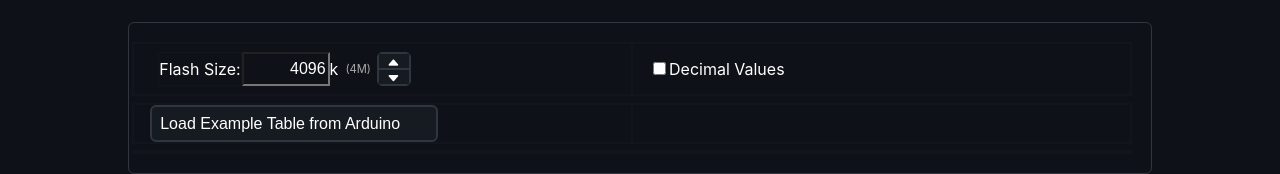
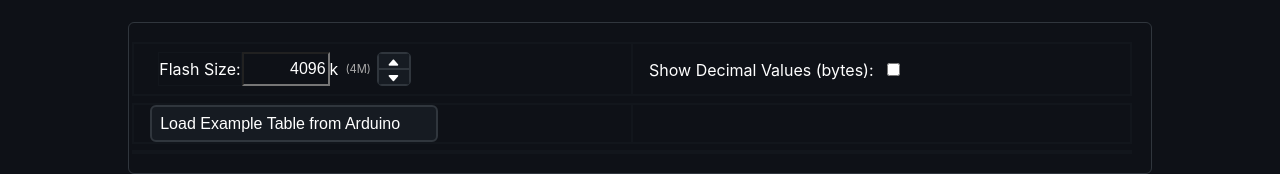
Before and after one commit to platevoltage/esp32-partition-calculator, a React (Create React App) app: page / in a window 1280 px wide. Shown: the part 465-639 px from the top of the page. Built offline with nearby package versions, Linux system fonts and the light colour scheme.

Commit message:
adjusted checkbox

```diff
--- a/src/components/Options.css
+++ b/src/components/Options.css
@@ -81,3 +81,7 @@ input::-webkit-inner-spin-button {
 
     /* width: 5em; */
 }
+
+.checkbox {
+    margin: 1em;
+}
--- a/src/components/Options.tsx
+++ b/src/components/Options.tsx
@@ -23,8 +23,8 @@ export default function Options({flashSize, setFlashSize, displayDec, setDisplay
 
             <div className="options-column">
                 <label htmlFor="hex">
-                <input type="checkbox" name="hex" checked={!displayDec} onChange={() => setDisplayDec(!displayDec)} />
-                Decimal Values
+                Show Decimal Values (bytes):
+                <input className="checkbox" type="checkbox" name="hex" checked={!displayDec} onChange={() => setDisplayDec(!displayDec)} />
                 </label>
             </div>
         </div>
```
